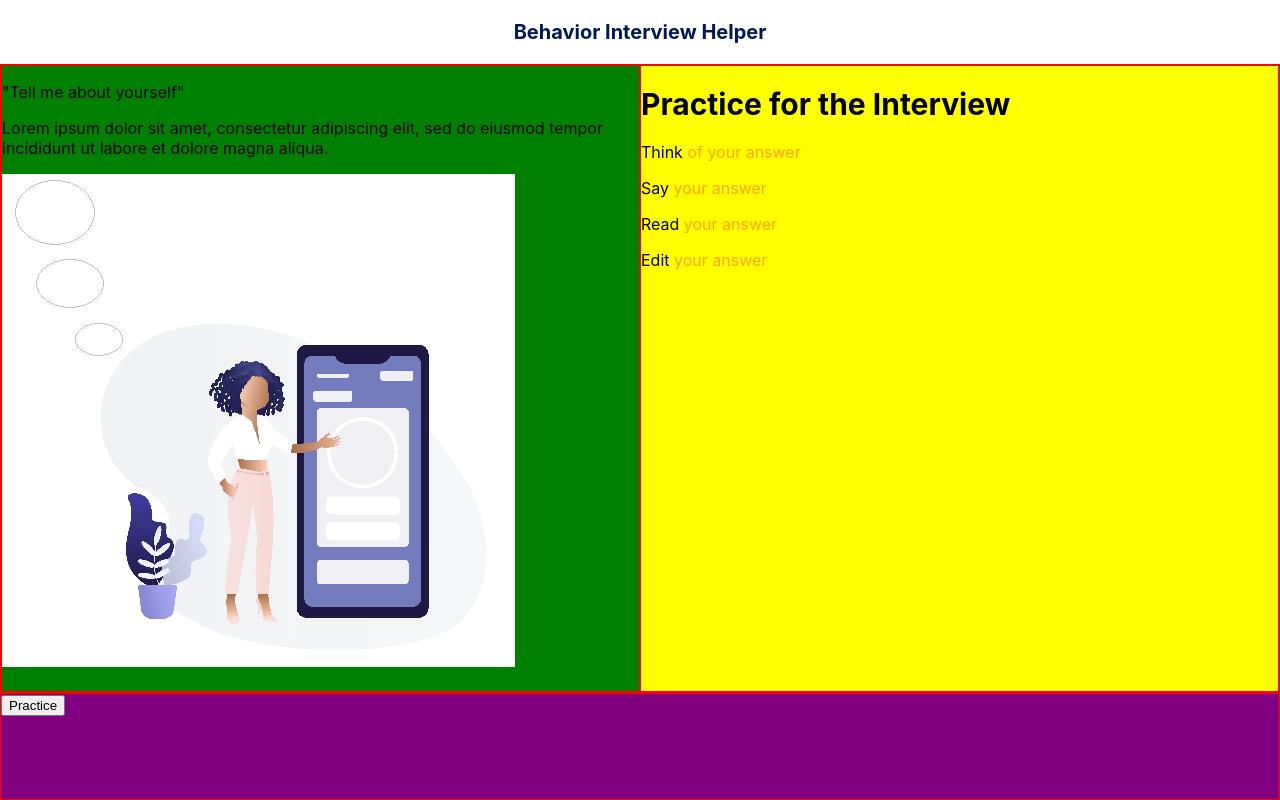
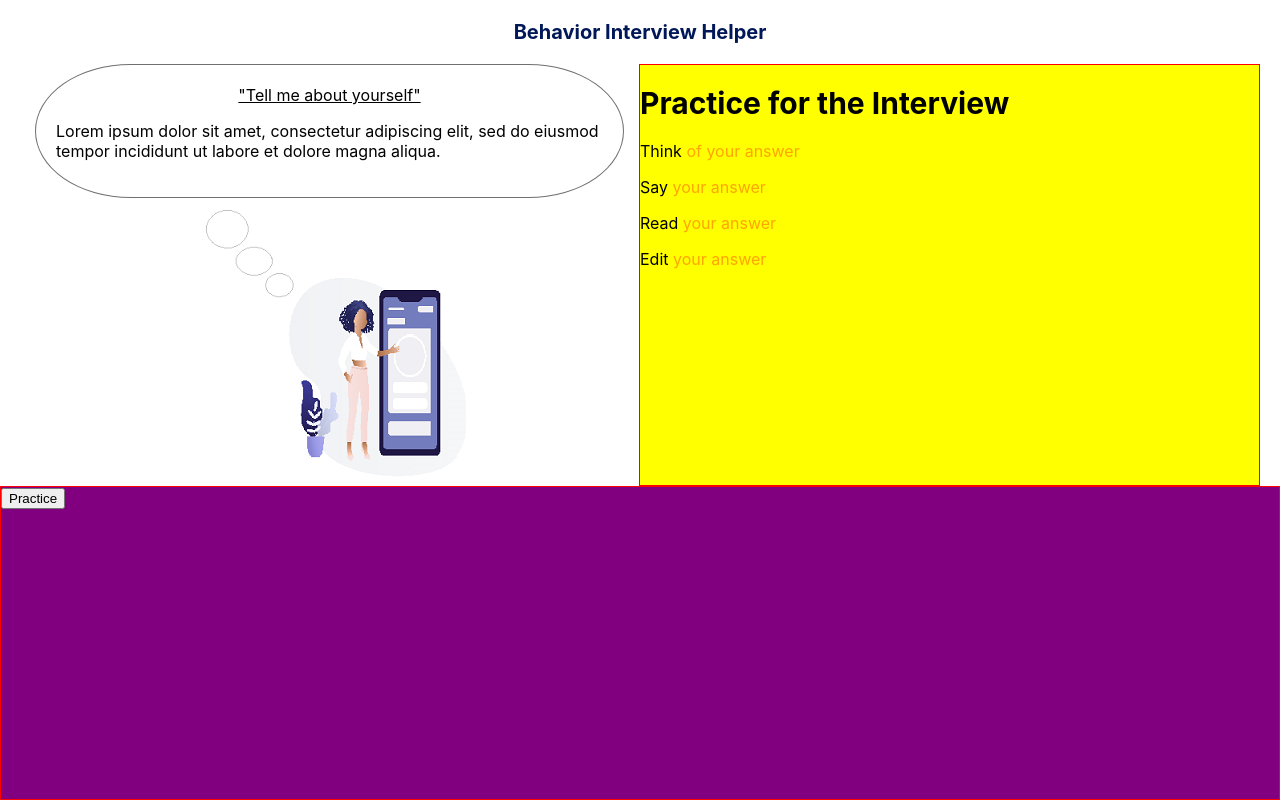
Before and after one commit to jcsmileyjr/behavior-interview-helper, a React (Create React App) app in the folder interview-helper/: page / in a window 1280 px wide. Built offline with nearby package versions, Linux system fonts and the light colour scheme.

Commit message:
Styling: Landing Page image area

```diff
--- a/interview-helper/src/pages/landingPage/LandingPage.js
+++ b/interview-helper/src/pages/landingPage/LandingPage.js
@@ -1,6 +1,6 @@
 import "./landingPage.css";
 import smallSpeaker from "../../images/speaking-1-80p.png";
-import largeSpeaker from "../../images/speaking-2.png";
+import largeSpeaker from "../../images/speaking-2-90p.png";
 
 /**
  * Setup Landing Page architeture - done
@@ -19,16 +19,17 @@ const LandingPage = () => {
       <main>
         <div className="landingPage__content--container">
           <div className="landingPage__contentImage--container">
-            <div>
-              <p>"Tell me about yourself"</p>
-              <p>Lorem ipsum dolor sit amet, consectetur adipiscing elit,
+            <div className="contentImage__text--container">
+              <p className="contentImage__title--style">"Tell me about yourself"</p>
+
+              <p className="contentImage__content--style">Lorem ipsum dolor sit amet, consectetur adipiscing elit,
                 sed do eiusmod tempor incididunt ut labore et dolore magna aliqua.  </p>
             </div>
 
-            <picture>
+            <picture className="contentImage__container--placement">
               <source media="(max-width:500px)" srcset={smallSpeaker} />
-              <source media="(min-width:501px)" srcset={largeSpeaker} />
-              <img src={largeSpeaker} alt="" />
+              <source media="(min-width:501px)" srcset={smallSpeaker} />
+              <img className="landingPage__img--style" src={largeSpeaker} alt="" />
             </picture>
           </div>
           <div className="landingPage__contentText--container">
--- a/interview-helper/src/pages/landingPage/landingPage.css
+++ b/interview-helper/src/pages/landingPage/landingPage.css
@@ -24,17 +24,49 @@ main {
 }
 
 .landingPage__content--container {
-    background-color: olive; /*testing*/
-    border: 1px solid red; /*testing*/
-    flex: 6;
+    flex: 1;
+    display: flex;
+    flex-direction: column;
+    margin: 0 20px;
+}
+
+.landingPage__contentImage--container {
+    flex: 2;
     display: flex;
     flex-direction: column;
 }
 
-.landingPage__contentImage--container {
-    background-color: green; /*testing*/
-    border: 1px solid red; /*testing*/
-    flex: 2;
+.landingPage__img--style {
+
+}
+
+.contentImage__text--container {
+
+    margin:10px 0 0 -10px;
+    padding: 20px;
+    background: white;
+    -moz-border-radius: 100px / 70px;
+    -webkit-border-radius: 100px / 70px;
+    border-radius: 100px / 70px;
+    border: #707070 .5px solid;
+    display: flex;
+    flex-direction: column;
+    justify-content: center;
+    align-items: center;
+    font-size: var(--Paragraph-Text-Font-Size);
+}
+
+.contentImage__title--style {
+    text-decoration: underline;
+    margin-top: 0;
+}
+
+.contentImage__content--style {
+    margin-top: 0;
+}
+
+.contentImage__container--placement {
+    text-align: center;
 }
 
 .landingPage__contentText--container {
@@ -46,7 +78,7 @@ main {
 .landingPage__contentCTA--container {
     background-color: purple; /*testing*/
     border: 1px solid red; /*testing*/
-    flex: 1;
+    flex: 2;
 }
 
 .landingPage__contentText--container > p {
@@ -73,4 +105,8 @@ main {
     .showDesktopView {
         display:block;
     }
+
+    .contentImage__text--container {
+        margin:0px 15px 0 15px;
+    }
 }
```
Also changed, not shown: interview-helper/src/images/speaking-2-90p.png (added).
